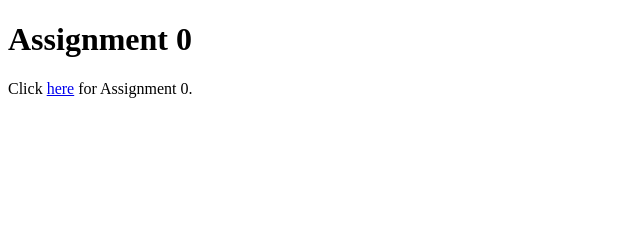
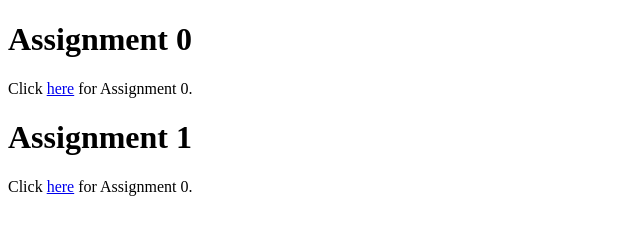
Before and after one commit to dsingh010/160Assignments, a plain HTML site: page index.html in a window 1280 px wide. Shown: the whole page, without its empty margins (0-640 px from the left). Drawn offline with Linux system fonts and the light colour scheme.

Commit message:
Update index.html

```diff
--- a/index.html
+++ b/index.html
@@ -9,5 +9,7 @@
 <body>
     <h1>Assignment 0</h1>
     <p>Click <a href="asg0.html">here</a> for Assignment 0.</p>
+    <h1>Assignment 1</h1>
+    <p>Click <a href="ColoredPoint.html">here</a> for Assignment 0.</p>
 </body>
 </html>
```
